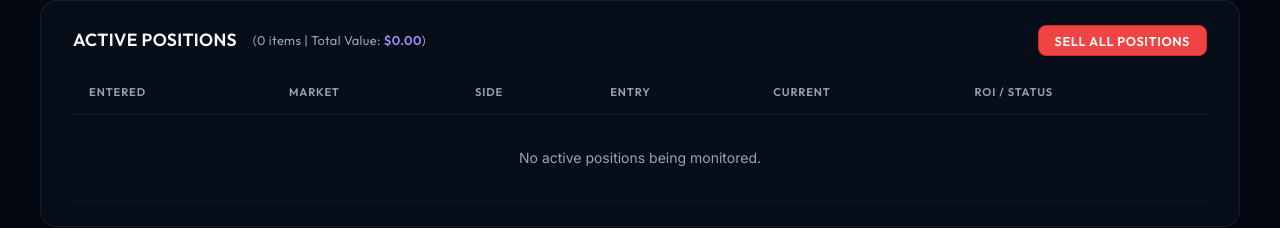
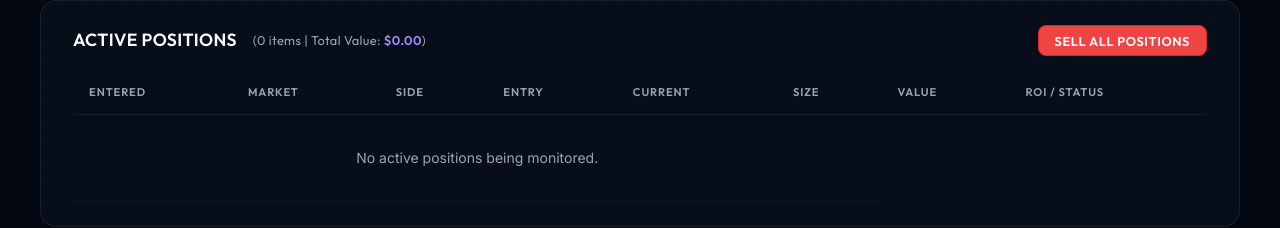
Before and after one commit to e20394252-png/poly, a React (Vite) app in the folder frontend/: page / in a window 1280 px wide. Shown: the part 880-1108 px from the top of the page. Built offline with nearby package versions, Linux system fonts and the light colour scheme; no server answers.

Commit message:
feat: Add Size and Value columns, fix log spam and improve auto-sell logs

```diff
--- a/frontend/src/App.tsx
+++ b/frontend/src/App.tsx
@@ -383,6 +383,8 @@ const App: React.FC = () => {
                   <th>SIDE</th>
                   <th>ENTRY</th>
                   <th>CURRENT</th>
+                  <th>SIZE</th>
+                  <th>VALUE</th>
                   <th>ROI / STATUS</th>
                 </tr>
               </thead>
@@ -403,6 +405,8 @@ const App: React.FC = () => {
                         <td><span className={`badge ${pos.outcome.toLowerCase() === 'yes' ? 'green' : (pos.outcome.toLowerCase() === 'no' ? 'red' : '')}`}>{pos.outcome}</span></td>
                         <td>${pos.entry_price.toFixed(3)}</td>
                         <td style={{color: isProfitable ? 'var(--success)' : (isLosing ? 'var(--danger)' : 'var(--text)')}}>${currentPrice.toFixed(3)}</td>
+                        <td>{pos.shares.toFixed(2)}</td>
+                        <td style={{fontWeight: 500}}>${(pos.shares * currentPrice).toFixed(2)}</td>
                         <td>
                           <div style={{display: 'flex', gap: '0.5rem', alignItems: 'center'}}>
                             <span style={{ fontWeight: 600, color: isProfitable ? 'var(--success)' : (isLosing ? 'var(--danger)' : 'var(--text)') }}>
```
Also changed, not shown: 1 other file (tests, documents, lock files or other folders).
